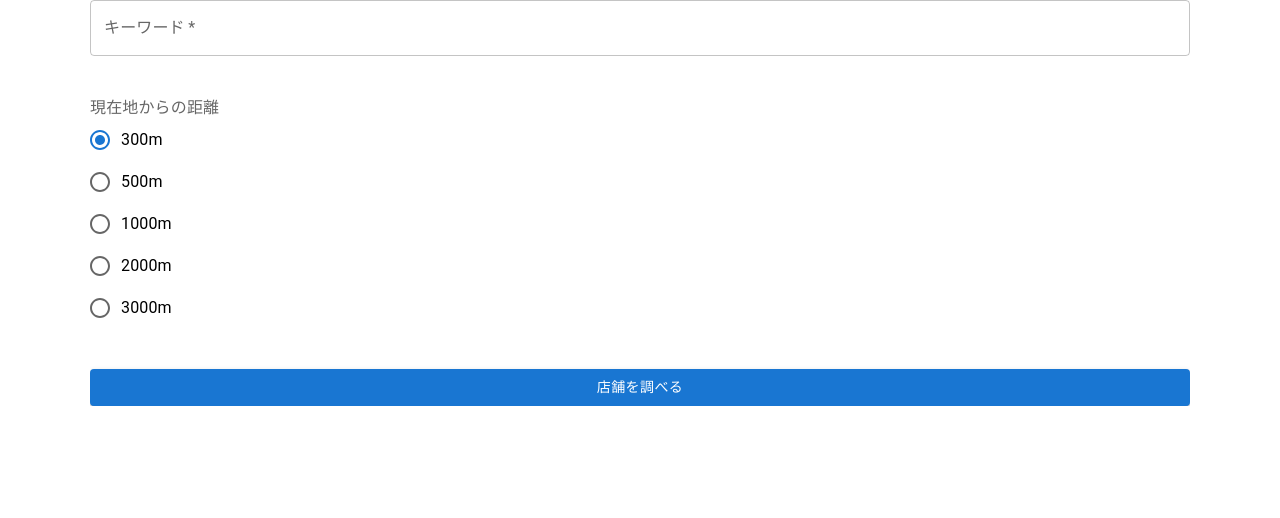
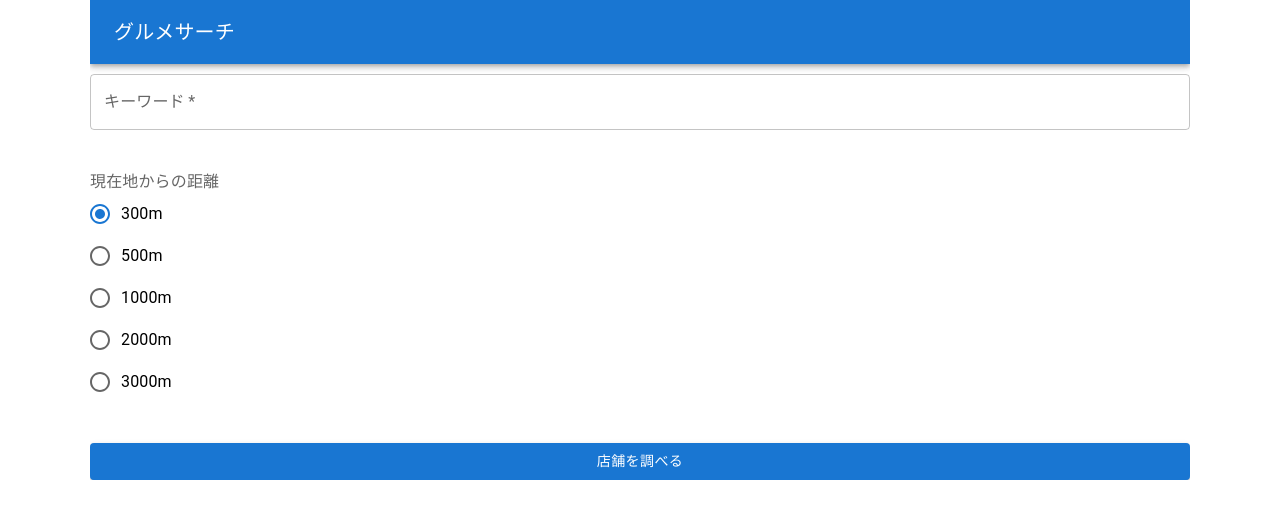
Before and after one commit to demisequartet/gourmet-search, a Next.js app: page / in a window 1280 px wide. Shown: the top 518 px of the page. Built offline with nearby package versions, Linux system fonts and the light colour scheme.

Commit message:
header追加、formのcss編集

```diff
--- a/pages/components/Form.jsx
+++ b/pages/components/Form.jsx
@@ -20,7 +20,7 @@ function Form() {
 
   return (
     <>
-      <form onSubmit={handleSubmit(onSubmit)}>
+      <form onSubmit={handleSubmit(onSubmit)} style={{ marginTop: "10px" }}>
         <Grid container spacing={5}>
           <Grid item xs={12}>
             <TextField required label="キーワード" fullWidth {...register("name")} />
--- /dev/null
+++ b/pages/components/Header.jsx
@@ -0,0 +1,21 @@
+//ヘッダーを作成
+import React from "react";
+import Link from "next/link";
+import { useRouter } from "next/router";
+import { AppBar, Toolbar, Typography, Button } from "@mui/material";
+
+const Header = () => {
+  const router = useRouter();
+  const { pathname } = router;
+  return (
+    <AppBar position="static">
+      <Toolbar>
+        <Typography variant="h6" component="div" sx={{ flexGrow: 1 }}>
+          <Link href="/">グルメサーチ</Link>
+        </Typography>
+      </Toolbar>
+    </AppBar>
+  );
+};
+
+export default Header;
--- a/pages/index.js
+++ b/pages/index.js
@@ -3,6 +3,7 @@ import Image from "next/image";
 import { Inter } from "next/font/google";
 import styles from "@/styles/Home.module.css";
 import Form from "@/pages/components/Form";
+import Header from "@/pages/components/Header";
 
 const inter = Inter({ subsets: ["latin"] });
 
@@ -15,6 +16,7 @@ export default function Home() {
         <meta name="viewport" content="width=device-width, initial-scale=1" />
         <link rel="icon" href="/favicon.ico" />
       </Head>
+      <Header />
       <Form />
     </>
   );
```
